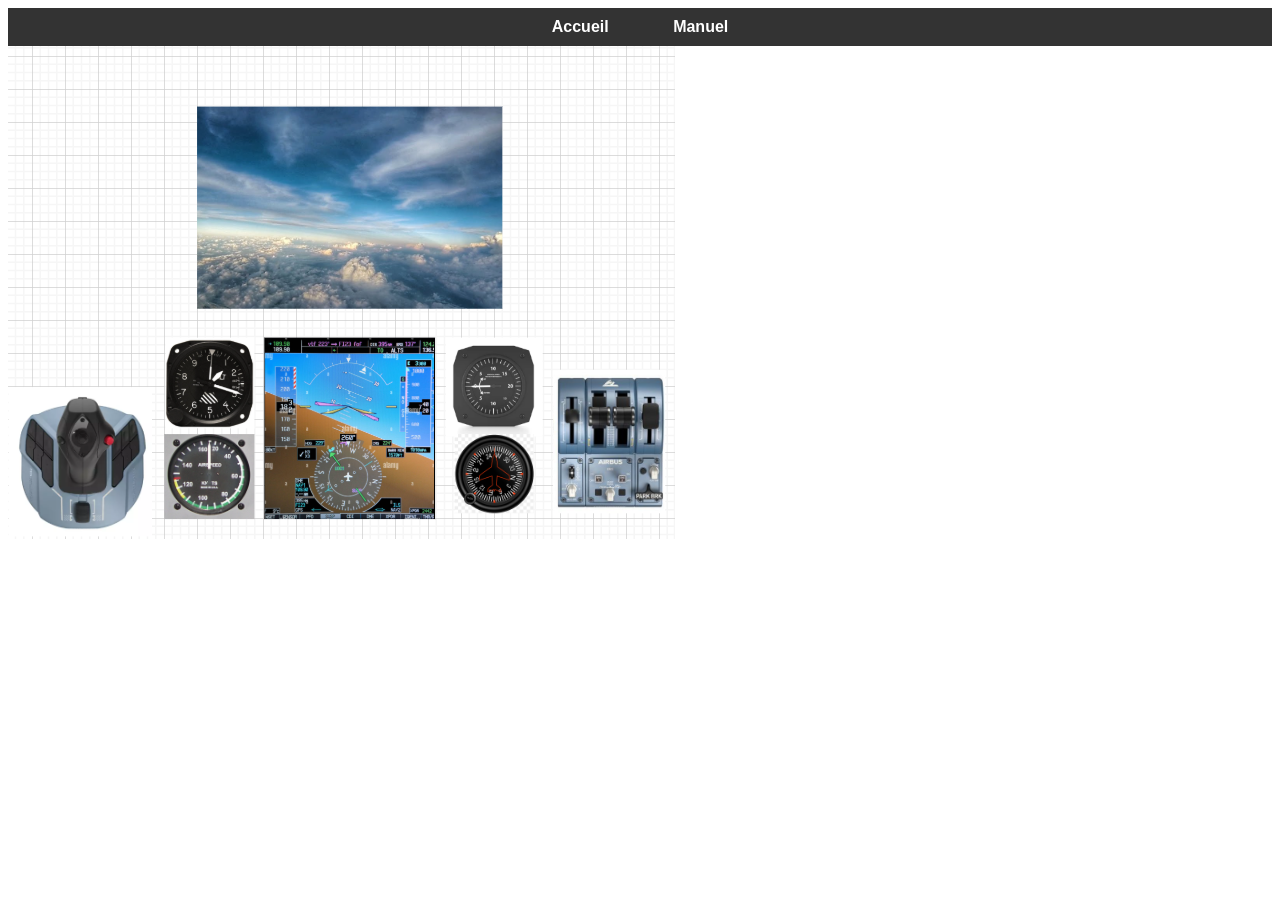
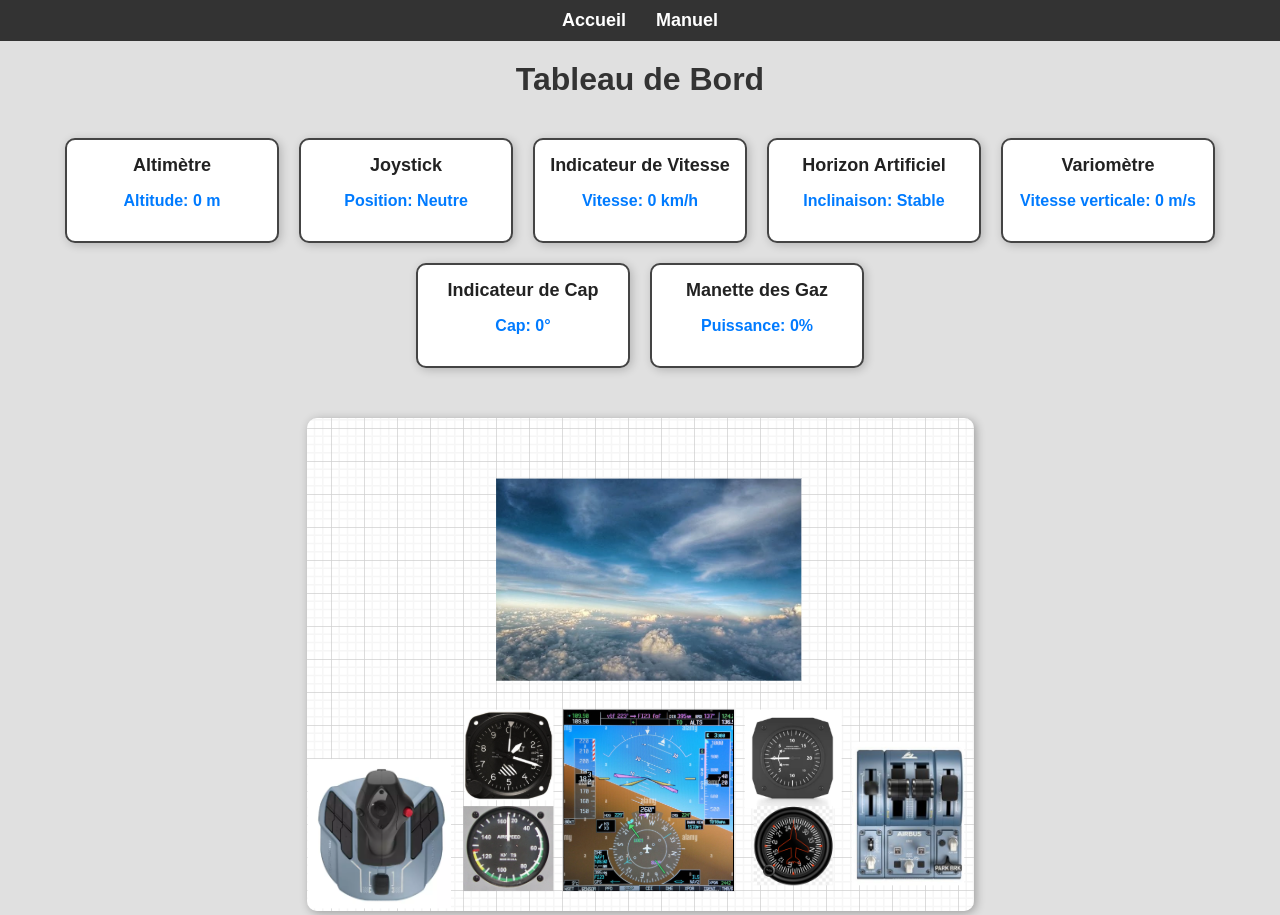
Before and after one commit to Bastien6402/atelier4, a plain HTML site: page index.html in a window 1280 px wide. Before the commit the page ends 800 px from the top, so only its background shows below. Drawn offline with Linux system fonts and the light colour scheme.

Commit message:
Amélioration du HTML et du CSS

```diff
--- a/index.html
+++ b/index.html
@@ -1,9 +1,9 @@
 <!DOCTYPE html>
-<html lang="en">
+<html lang="fr">
 <head>
     <meta charset="UTF-8">
     <meta name="viewport" content="width=device-width, initial-scale=1.0">
-<title>Document</title>
+    <title>Tableau de Bord - Simulateur de Vol</title>
     <link rel="stylesheet" type="text/css" href="style.css">
 </head>
 <body>
@@ -12,6 +12,47 @@
         <li><a href="manual.html">Manuel</a></li>
     </ul>
 
-    <img src="img/maquette.png" alt="Cette maquette représente un simulateur de vol avec des appareils de mesure comme une manette des gaz, un joystick , un altimètre, horizon artificiel , variomètre, indicateur de cap ">
+    <h1>Tableau de Bord</h1>
+
+    <div class="tableau-de-bord">
+        <div class="instrument" id="altimetre">
+            <h2>Altimètre</h2>
+            <p>Altitude: <span id="val-altimetre">0</span> m</p>
+        </div>
+
+        <div class="instrument" id="joystick">
+            <h2>Joystick</h2>
+            <p>Position: <span id="val-joystick">Neutre</span></p>
+        </div>
+
+        <div class="instrument" id="indicateur-vitesse">
+            <h2>Indicateur de Vitesse</h2>
+            <p>Vitesse: <span id="val-vitesse">0</span> km/h</p>
+        </div>
+
+        <div class="instrument" id="horizon-artificiel">
+            <h2>Horizon Artificiel</h2>
+            <p>Inclinaison: <span id="val-horizon">Stable</span></p>
+        </div>
+
+        <div class="instrument" id="variometre">
+            <h2>Variomètre</h2>
+            <p>Vitesse verticale: <span id="val-variometre">0</span> m/s</p>
+        </div>
+
+        <div class="instrument" id="indicateur-cap">
+            <h2>Indicateur de Cap</h2>
+            <p>Cap: <span id="val-cap">0</span>°</p>
+        </div>
+
+        <div class="instrument" id="manette-gaz">
+            <h2>Manette des Gaz</h2>
+            <p>Puissance: <span id="val-gaz">0</span>%</p>
+        </div>
+    </div>
+
+    <img src="img/maquette.png" alt="Cette maquette représente un simulateur de vol avec des appareils de mesure comme une manette des gaz, un joystick , un altimètre, horizon artificiel , variomètre, indicateur de cap.">
+
+    <script src="script.js"></script> <!-- Lien vers le fichier JS -->
 </body>
 </html>
--- a/style.css
+++ b/style.css
@@ -1,99 +1,80 @@
-/* Police de caractères appliquée à toutes les balises du site */
-* {
+/* Style général */
+body {
     font-family: Arial, sans-serif;
+    text-align: center;
+    background-color: #e0e0e0;
+    margin: 0;
+    padding: 0;
 }
 
-ul {
-    list-style-type: none;
-    padding: 0;
-    overflow: hidden;
-}
-
-ul li {
-    display: inline;
-}
-
-ul li a {
-    display: inline-block;
-    padding: 10px 15px;
-    color: white;
-    text-decoration: none;
-}
-
-ul li a:hover {
-    background-color: #add8e6;
-}
-
-
-h1 {
-    color: #2c3e50;
-    text-align: center;
-    font-size: 2em;
-}
-
-h2 {
-    color: #34495e;
-    border-bottom: 2px solid #ddd;
-    padding-bottom: 5px;
-}
-
-
-kbd {
-    background-color: #eee;
-    color: #333;
-    padding: 2px 4px;
-    border-radius: 2px;
-    border: 1px solid gray;
-    font-weight: bold;
-}
-
-
-table {
-    width: 100%;
-    border-collapse: collapse;
-    margin: 20px 0;
-}
-
-th, td {
-    border: 1px solid #ddd;
-    padding: 8px;
-    text-align: left;
-}
-
-th {
-    background-color: #f4f4f4;
-    font-weight: bold;
-}
-
-
-p {
-    font-size: 1.1em;
-    color: #555;
-    margin: 10px 0;
-}
+/* Barre de navigation */
 .menu {
-    list-style-type: none;
-    padding: 0;
+    list-style: none;
+    padding: 10px;
     background-color: #333;
-    text-align: center;
+    display: flex;
+    justify-content: center;
     margin: 0;
 }
 
 .menu li {
-    display: inline-block;
-    margin: 0 10px;
+    margin: 0 15px;
 }
 
-.menu li a {
-    display: block;
-    padding: 10px 20px;
+.menu a {
+    text-decoration: none;
     color: white;
-    text-decoration: none;
+    font-size: 18px;
     font-weight: bold;
-    transition: background-color 0.3s ease;
 }
 
-.menu li a:hover {
-    border-radius: 5px;
+.menu a:hover {
+    color: #ffcc00;
+}
 
+/* Titre */
+h1 {
+    margin: 20px 0;
+    color: #333;
 }
+
+/* Tableau de bord */
+.tableau-de-bord {
+    display: flex;
+    justify-content: center;
+    flex-wrap: wrap;
+    gap: 20px;
+    padding: 20px;
+}
+
+/* Style des instruments */
+.instrument {
+    background-color: white;
+    border: 2px solid #444;
+    border-radius: 10px;
+    padding: 15px;
+    width: 180px;
+    text-align: center;
+    box-shadow: 2px 2px 10px rgba(0, 0, 0, 0.2);
+}
+
+.instrument h2 {
+    margin: 0 0 10px 0;
+    font-size: 18px;
+    color: #222;
+}
+
+.instrument p {
+    font-size: 16px;
+    font-weight: bold;
+    color: #007bff;
+}
+
+/* Image */
+img {
+    margin-top: 30px;
+    max-width: 90%;
+    height: auto;
+    border-radius: 10px;
+    box-shadow: 2px 2px 10px rgba(0, 0, 0, 0.3);
+}
```
Lines whose indentation alone changed are shown as unchanged.
